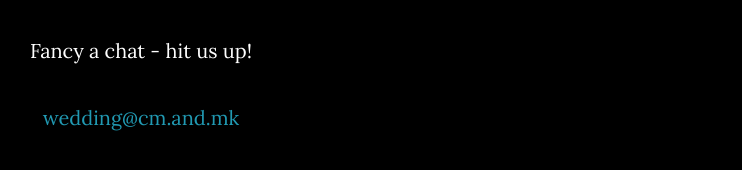
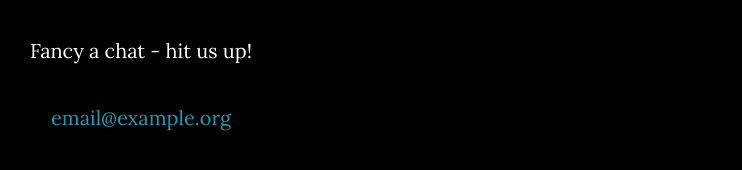
Before and after one commit to carmelandmike/carmelandmike.github.io, a Jekyll site: the page built from index.html, in a window 1280 px wide and 900 px high, scrolled down 1412 px. Shown: the part 155-325 px from the top of the window, without its empty margins (499-1241 px from the left). Built offline with Jekyll 4.4.1, drawn with Linux system fonts in a browser that asks for light colours; some of the changed text lies outside the part shown.

Commit message:
Update _config.yml

```diff
--- a/_config.yml
+++ b/_config.yml
@@ -1,6 +1,6 @@
 # Site settings
 title: Carmel and Mike
-email: wedding@cm.and.mk
+email: email@example.org
 url: cm.and.mk
 description: Carmel and Mike are getting married
 
@@ -10,7 +10,7 @@
   links: '#219ab3'
 
 # Footer settings
-footer: Carmel Mannix and Mike Kellythorn
+footer: Carmel and Mike
 
 # Social networks usernames (many more available: google-plus, flickr, dribbble, pinterest, instagram, tumblr, linkedin, etc.)
 social:
```
